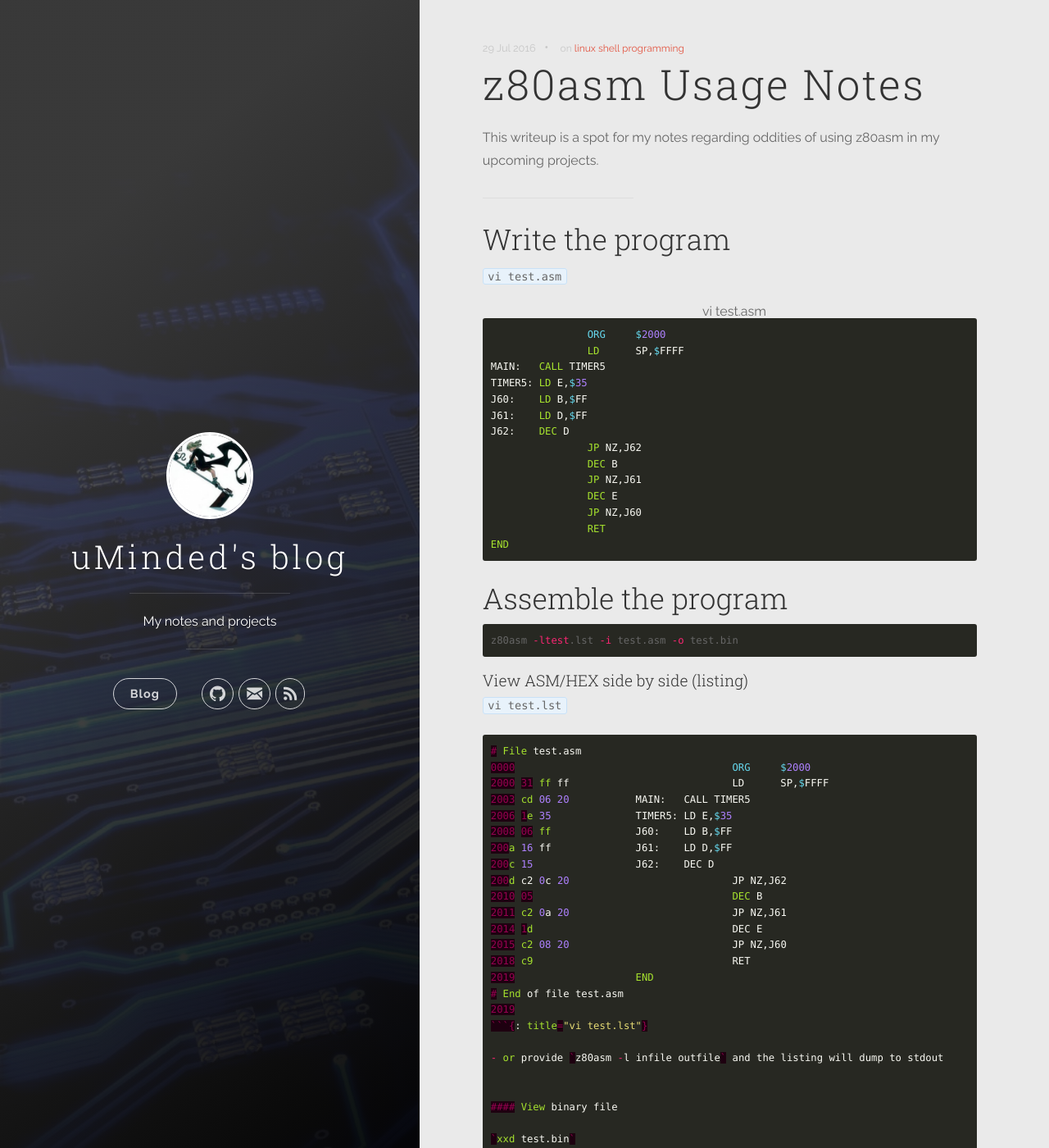
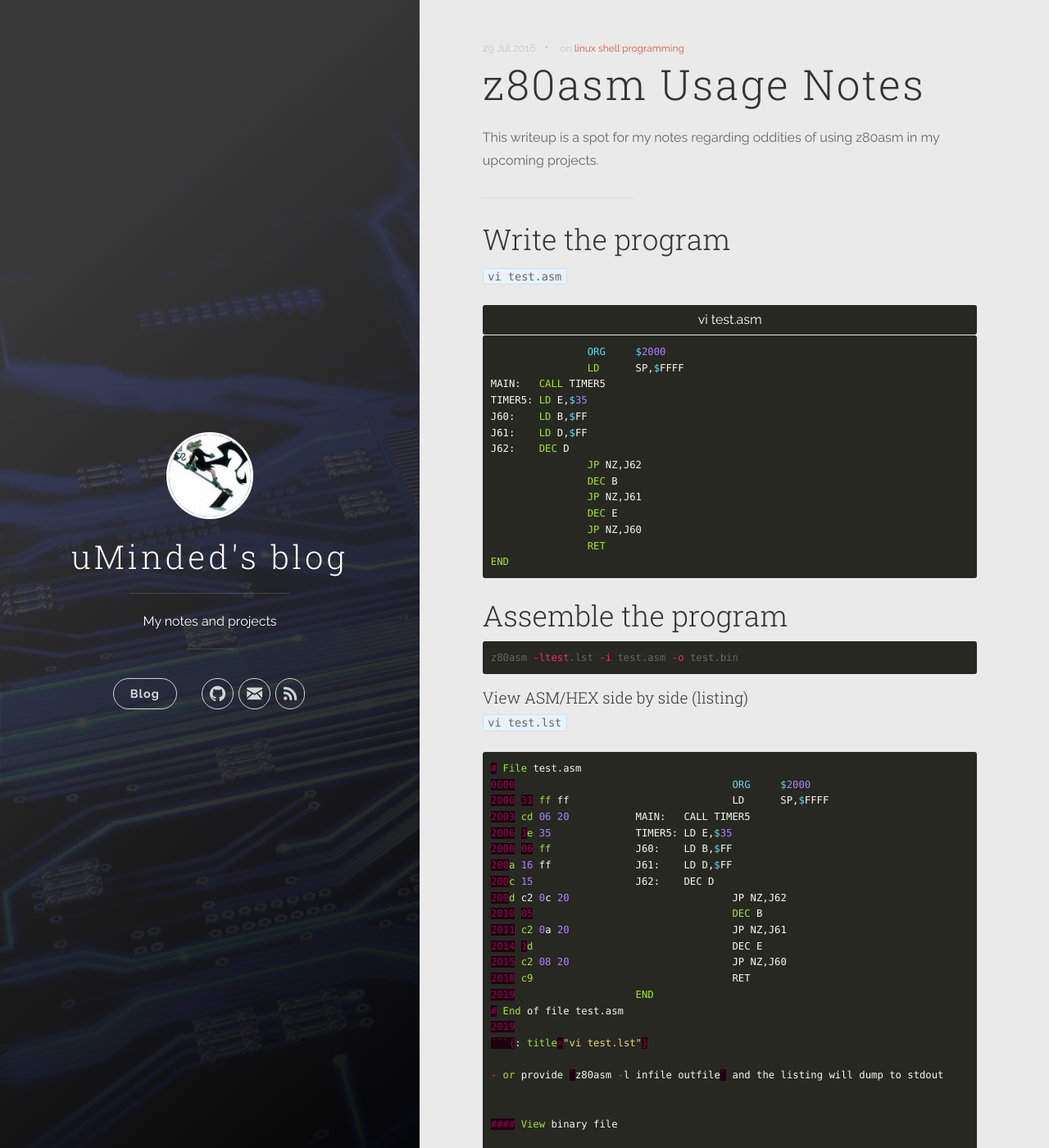
Before and after one commit to iceblu3710/iceblu3710.github.io, a Jekyll site: the page built from _posts/2016-07-29-z80asm-notes.md, in a window 1280 px wide and 1400 px high. Shown: the whole window at 82% size. Built offline with Jekyll 4.4.1, drawn with Linux system fonts in a browser that asks for light colours; nearby versions of some CDN libraries.

Commit message:
::before tag formatting

```diff
--- a/css/main.css
+++ b/css/main.css
@@ -14,9 +14,15 @@ pre.highlight code,
 }
 
 .highlight[title]::before, .highlighter-rouge[title]::before{
-	content:attr(title);
-	text-align:center;
-	display:block;
+    content: attr(title);
+    text-align: center;
+    display: block;
+    background-color: #272822;
+    padding: 10px;
+    color: #ffffff;
+    width: 95%;
+    border-radius: 3px;
+    margin-bottom: 1px;
 }
 
 .btn,
```
